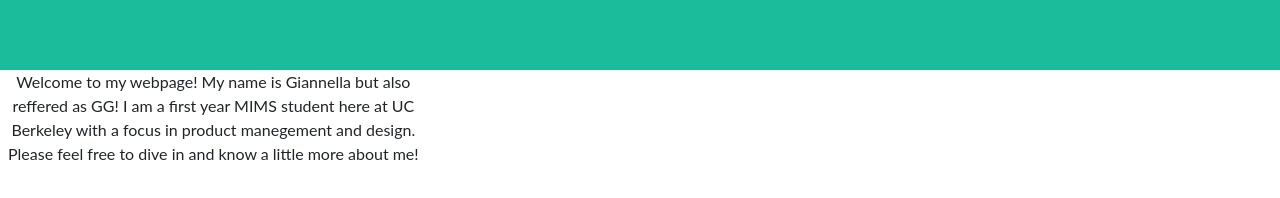
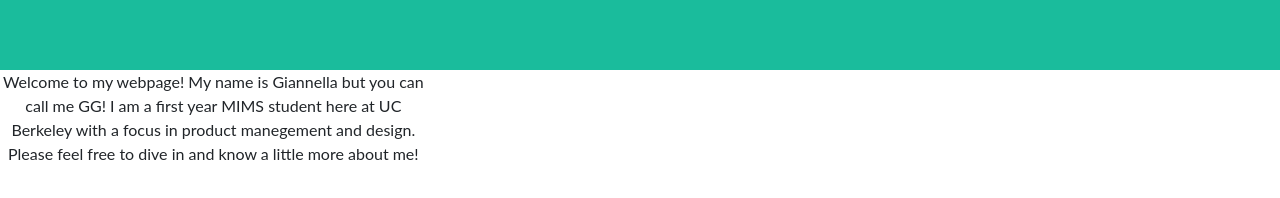
Before and after one commit to giannellaguerrero-berk/-giannellaguerrero-berk-.github.io, a plain HTML site: page index.html in a window 1280 px wide. Shown: the part 366-564 px from the top of the page. Drawn offline with Linux system fonts and the light colour scheme.

Commit message:
Update index.html

```diff
--- a/index.html
+++ b/index.html
@@ -7,7 +7,7 @@
     </header>
     <body>
         <!---Navigation--->
-        <!--This section of code defines the navigation bar at the top of the page.  The classes used here are defined in the style.css file.-->
+        <!--This section of code defines the navigation bar at the top of the page. The classes used here are defined in the style.css file.-->
         <nav class="navbar navbar-expand-lg bg-secondary text-uppercase fixed-top" id="mainNav">
             <div class="container">
                 <!--This code defines the "My Webpage" link in the top left corner of the navigation pane-->
@@ -38,10 +38,11 @@
             <div class="col-md-6 col-lg-4 mb-5">
                 <body>
             <!-- put your bio paragraph here; remember to use the correct html tags -->
-                    Welcome to my webpage! My name is Giannella but also reffered as GG! I am a first year MIMS student here at UC Berkeley with a focus in product manegement and design. Please feel free to dive in and know a little more about me!
+                <p style="text-align: center;"> Welcome to my webpage! My name is Giannella but you can call me GG!
+                    I am a first year MIMS student here at UC Berkeley with a focus in product manegement
+                    and design. Please feel free to dive in and know a little more about me!</p>
                 </body>
             </div>
         </section>
     </body>
-
 </html>
```
